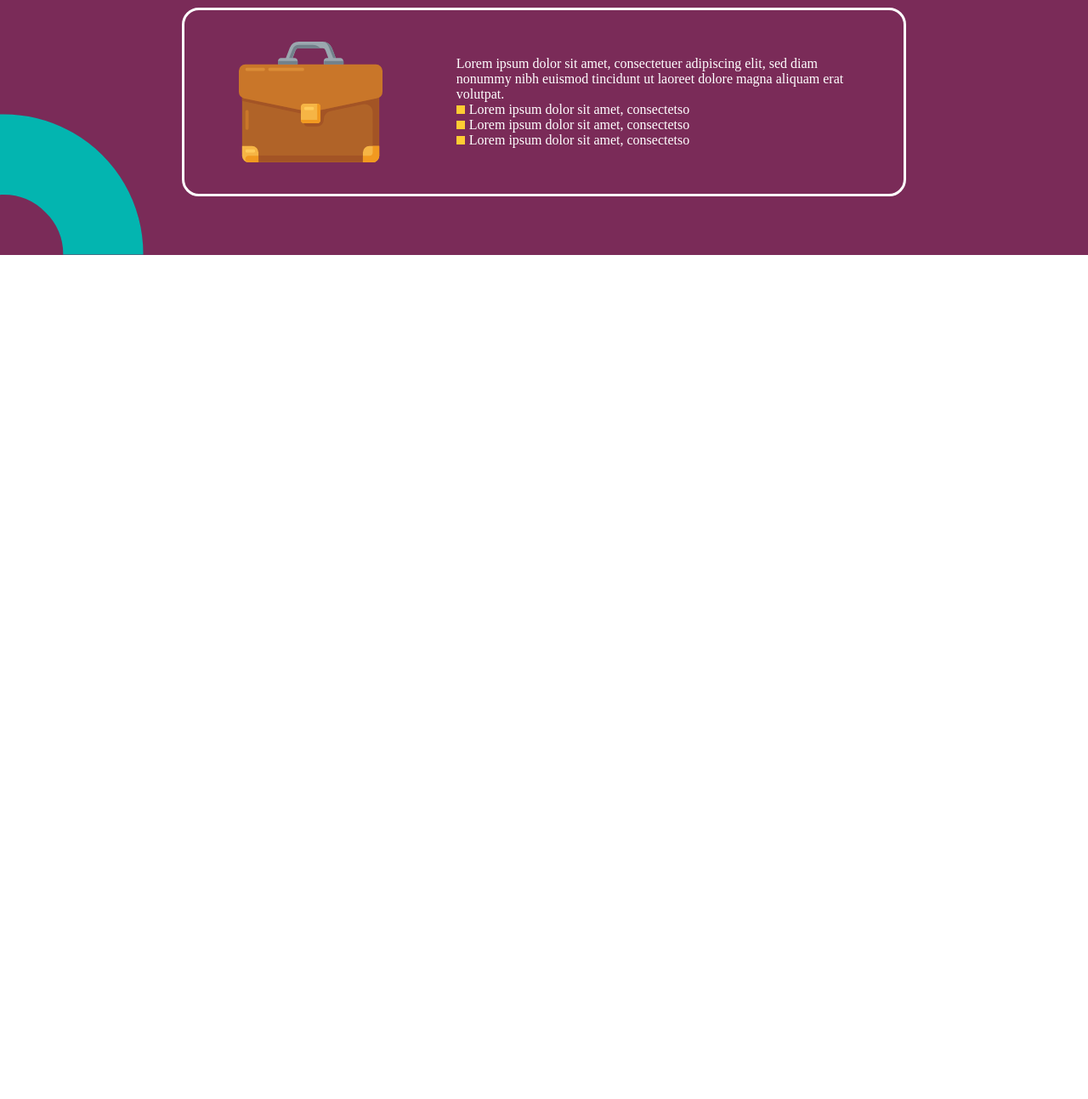
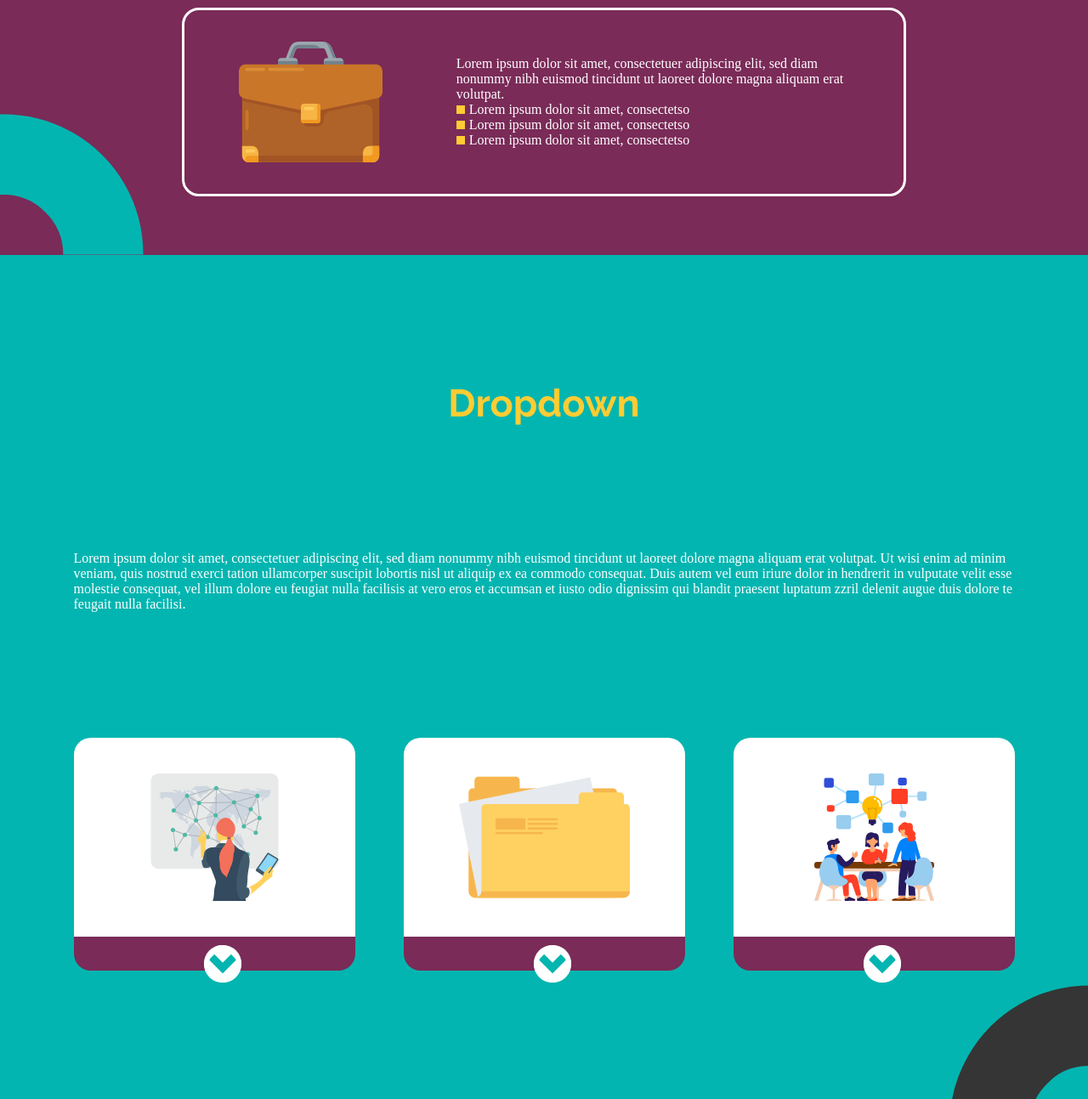
Before and after one commit to georgefms/js-dot-frontendchallenge, a website: page index.html in a window 1280 px wide. Shown: the part 1119-2412 px from the top of the page at 85% size. Before the commit the page ends 1419 px from the top, so only its background shows below. Drawn offline with Linux system fonts and the light colour scheme.

Commit message:
Feat: creating dropdown
dropdown not implemented yet, I will add when using Jquery

```diff
--- a/index.html
+++ b/index.html
@@ -41,7 +41,45 @@
         </div>
     </div>
 
-    <div class="dropdown"></div>
+    <div class="dropdown">
+      <img class="dropdown-brown-icon" src="/src/assets/icons/icon-brown.svg" alt="icone marrom">
+      <div class="dropdown-wrapper">
+        <h2 class="dropdown-title">Dropdown</h2>
+        <p class="dropdown-text">Lorem ipsum dolor sit amet, consectetuer adipiscing elit,
+           sed diam nonummy nibh euismod tincidunt ut laoreet dolore magna aliquam erat volutpat.
+           Ut wisi enim ad minim veniam, quis nostrud exerci tation ullamcorper suscipit lobortis
+           nisl ut aliquip ex ea commodo consequat. Duis autem vel eum iriure dolor in hendrerit in
+           vulputate velit esse molestie consequat, vel illum dolore eu feugiat nulla facilisis at
+           vero eros et accumsan et iusto odio dignissim qui blandit praesent luptatum zzril delenit
+           augue duis dolore te feugait nulla facilisi.</p>
+        <div class="dropdown-items-wrapper">
+          <div class="dropdown-item">
+            <img class="dropdown-item-image" src="/src/assets/icons/icon-02.svg" alt="mapping">
+            <img class="dropdown-item-icon" src="/src/assets/icons/icon-arrow-down.svg" alt="Arrows">
+            <span style="display: none;">Lorem ipsum dolor sit amet, consectetuer adipiscing elit, sed diam nonummy nibh euismod
+              tincidunt ut laoreet dolore magna aliquam erat volutpat. Ut wisi enim ad minim veniam, quis
+              nostrud exerci tation ullamcorper suscipit lobortis nisl ut aliquip ex ea commodo consequat.
+            </span>
+          </div>
+          <div class="dropdown-item">
+            <img class="dropdown-item-image" src="/src/assets/icons/icon-03.svg" alt="mapping">
+            <img class="dropdown-item-icon" src="/src/assets/icons/icon-arrow-down.svg" alt="Arrows">
+            <span style="display: none;">Lorem ipsum dolor sit amet, consectetuer adipiscing elit, sed diam nonummy nibh euismod
+              tincidunt ut laoreet dolore magna aliquam erat volutpat. Ut wisi enim ad minim veniam, quis
+              nostrud exerci tation ullamcorper suscipit lobortis nisl ut aliquip ex ea commodo consequat.
+            </span>
+          </div>
+          <div class="dropdown-item">
+            <img class="dropdown-item-image" src="/src/assets/icons/icon-04.svg" alt="mapping">
+            <img class="dropdown-item-icon" src="/src/assets/icons/icon-arrow-down.svg" alt="Arrows">
+            <span style="display: none;">Lorem ipsum dolor sit amet, consectetuer adipiscing elit, sed diam nonummy nibh euismod
+              tincidunt ut laoreet dolore magna aliquam erat volutpat. Ut wisi enim ad minim veniam, quis
+              nostrud exerci tation ullamcorper suscipit lobortis nisl ut aliquip ex ea commodo consequat.
+            </span>
+          </div>
+        </div>
+      </div>
+    </div>
 
     <div class="about"></div>
 
--- a/src/scss/main.scss
+++ b/src/scss/main.scss
@@ -89,3 +89,73 @@
 
 
 }
+
+.dropdown {
+	display: flex;
+	align-items: center;
+	height: 993px;
+	background-color: $senary-color;
+	justify-content: center;
+	position: relative;
+	overflow: hidden;
+
+	&-brown-icon{
+		position: absolute;
+		right: -168px;
+		bottom: -60px;
+  }
+
+	&-title{
+		font: $h2-desktop;
+		color: $h2-color;
+	}
+
+	&-text{
+		font: $p-desktop;
+		color: #fff;
+		white-space: wrap;
+		text-align: left;
+	}
+
+	&-wrapper{
+		display: flex;
+		flex-direction: column;
+		align-items: center;
+		width: 1107px;
+		height: 100%;
+		justify-content: space-evenly;
+	}
+
+	&-items-wrapper{
+		display: flex;
+		width: 100%;
+		justify-content: space-between;
+		position: relative;
+	}
+
+	&-item-image{
+		background-color: #fff;
+		border-radius: 20px;
+		padding: 42px 65px;
+		height: 150px;
+		width: 201px;
+		border-bottom: $primary-color solid 40px;
+		position: relative;
+	}
+
+	&-item{
+		position: relative;
+		&-icon{
+			scale: 60%;
+			bottom: -25px;
+			position: absolute;
+			left: 50%;
+			margin-left: -27.2px;
+			background-color: #fff;
+			border-radius: 100%;
+			padding: 10px;
+		}
+	}
+
+
+}
```
Also changed, not shown: src/dist/css/main.css.
